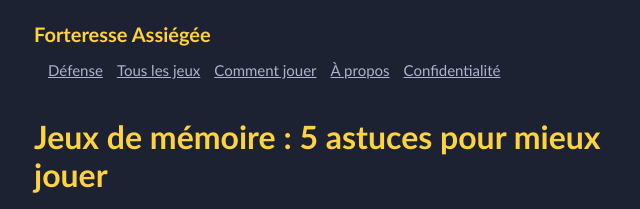
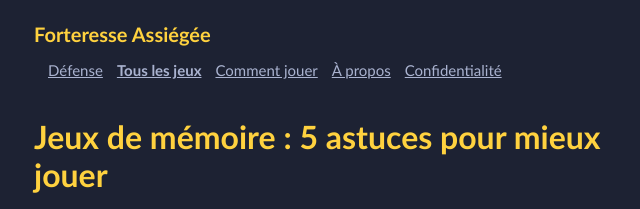
Before and after one commit to yanicknezien-dot/yanicknezien-dot.github.io, a plain HTML site: page memoire-jeux.html in a window 1280 px wide. Shown: the top 209 px of the page, 284-924 px from the left. Drawn offline with Linux system fonts and the light colour scheme.

Commit message:
Highlight 'Tous les jeux' in navigation

```diff
--- a/memoire-jeux.html
+++ b/memoire-jeux.html
@@ -7,7 +7,7 @@
 <!-- AdSense : collez ici le même script que dans index.html -->
 </head><body>
 <header><a class="logo" href="index.html">Forteresse Assiégée</a>
-<nav><a href="index.html">Défense</a><a href="jeux.html">Tous les jeux</a><a href="comment-jouer.html">Comment jouer</a><a href="a-propos.html">À propos</a><a href="privacy.html">Confidentialité</a></nav></header>
+<nav><a href="index.html">Défense</a><a href="jeux.html"><b>Tous les jeux</b></a><a href="comment-jouer.html">Comment jouer</a><a href="a-propos.html">À propos</a><a href="privacy.html">Confidentialité</a></nav></header>
 <main>
 <h1>Jeux de mémoire : 5 astuces pour mieux jouer</h1>
 <p>Les jeux de mémoire sont des moments de détente rapides, adaptés à tous les âges. Ils ne remplacent aucun avis médical ni entraînement spécialisé, mais ils permettent de s’amuser tout en restant concentré quelques minutes.</p>
```
